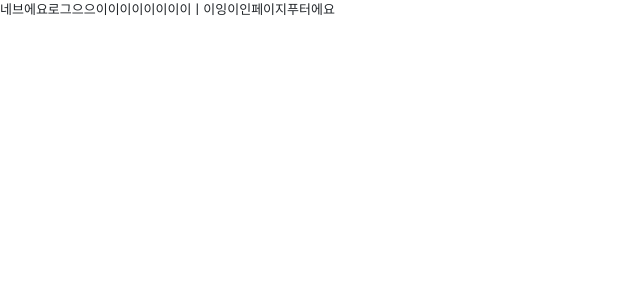
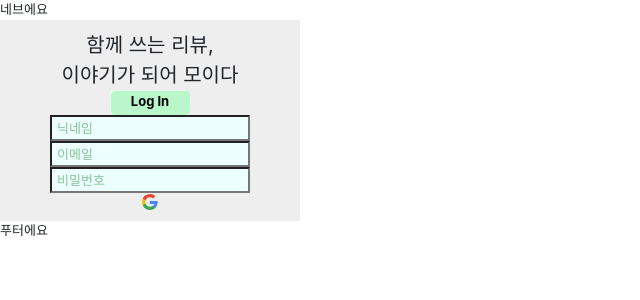
Before and after one commit to codestates-seb/seb40_main_031, a React (Create React App) app in the folder client/: page /login in a window 1280 px wide. Shown: the top 300 px of the page, without its empty margins (0-640 px from the left). Built offline with nearby package versions, Linux system fonts and the light colour scheme.

Commit message:
Feat: Create Login Component

```diff
--- /dev/null
+++ b/client/src/components/login/LoginComponent.js
@@ -0,0 +1,47 @@
+import React, { useState } from 'react';
+import Button from '../@layout/button/Button';
+import * as S from './LoginComponent.style';
+
+const LoginComponent = () => {
+  return (
+    <div>
+      <S.WrapperDiv>
+        <S.AdvertiseDiv>
+          함께 쓰는 리뷰,
+          <br /> 이야기가 되어 모이다
+        </S.AdvertiseDiv>
+        <Button text='Log In' width='80px' height='25px'></Button>
+        <S.LoginInput placeholder='닉네임'></S.LoginInput>
+        <S.LoginInput placeholder='이메일'></S.LoginInput>
+        <S.LoginInput placeholder='비밀번호'></S.LoginInput>
+
+        <svg
+          aria-hidden='true'
+          className='native svg-icon iconGoogle'
+          width='18'
+          height='18'
+          viewBox='0 0 18 18'
+        >
+          <path
+            d='M16.51 8H8.98v3h4.3c-.18 1-.74 1.48-1.6 2.04v2.01h2.6a7.8 7.8 0 0 0 2.38-5.88c0-.57-.05-.66-.15-1.18Z'
+            fill='#4285F4'
+          ></path>
+          <path
+            d='M8.98 17c2.16 0 3.97-.72 5.3-1.94l-2.6-2a4.8 4.8 0 0 1-7.18-2.54H1.83v2.07A8 8 0 0 0 8.98 17Z'
+            fill='#34A853'
+          ></path>
+          <path
+            d='M4.5 10.52a4.8 4.8 0 0 1 0-3.04V5.41H1.83a8 8 0 0 0 0 7.18l2.67-2.07Z'
+            fill='#FBBC05'
+          ></path>
+          <path
+            d='M8.98 4.18c1.17 0 2.23.4 3.06 1.2l2.3-2.3A8 8 0 0 0 1.83 5.4L4.5 7.49a4.77 4.77 0 0 1 4.48-3.3Z'
+            fill='#EA4335'
+          ></path>
+        </svg>
+      </S.WrapperDiv>
+    </div>
+  );
+};
+
+export default LoginComponent;
--- /dev/null
+++ b/client/src/components/login/LoginComponent.style.js
@@ -0,0 +1,40 @@
+import styled from 'styled-components';
+import { Theme } from '../../style/index';
+
+const WrapperDiv = styled.div`
+  display: flex;
+  justify-content: center;
+  align-items: center;
+  flex-direction: column;
+
+  padding: 10px;
+
+  width: 300px;
+  background-color: #eee;
+`;
+
+const AdvertiseDiv = styled.div`
+  display: flex;
+  justify-content: center;
+  align-items: center;
+  text-align: center;
+
+  font-size: 20px;
+`;
+
+const LoginInput = styled.input`
+  width: 200px;
+  height: 2rem;
+  background-color: ${Theme.PRIMARY.GREEN_LIGHT};
+  padding-left: 5px;
+
+  &::placeholder {
+    color: ${Theme.PRIMARY.GREEN_DARK};
+  }
+`;
+
+const OAuthListDiv = styled.div`
+  display: flex;
+`;
+
+export { WrapperDiv, AdvertiseDiv, LoginInput };
--- a/client/src/pages/login/Login.js
+++ b/client/src/pages/login/Login.js
@@ -1,9 +1,8 @@
-import React from "react";
+import React from 'react';
+import LoginComponent from '../../components/login/LoginComponent';
 
-const Login = () =>{
-    return(
-        <>로그으으이이이이이이이이ㅣ이잉이인페이지</>
-    )
-}
+const Login = () => {
+  return <LoginComponent />;
+};
 
-export default Login
+export default Login;
```
Also changed, not shown: client/src/components/login/LoginForm.js (added), client/src/components/login/LoginForm.style.js (added).
